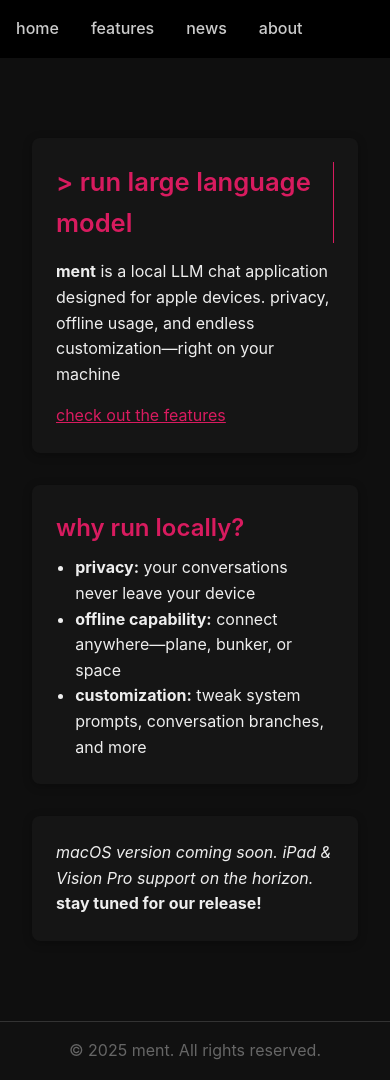
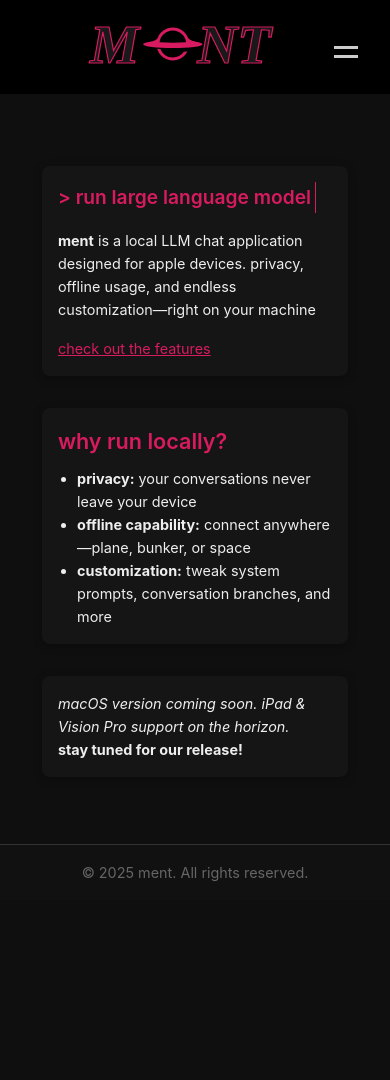
Before and after one commit to SpencerOs/ment.tools, a Jekyll site: the page built from index.html, in a window 390 px wide. Built offline with Jekyll 4.4.1, drawn with Linux system fonts in a browser that asks for light colours; after the commit the page ends 900 px from its top, so only the background shows below that.

Commit message:
css tweaks (there's going to be a lot)

```diff
--- a/_layouts/default.html
+++ b/_layouts/default.html
@@ -11,10 +11,15 @@
 <body>
     <nav class="nav">
         <div class="nav-inner">
-        <a href="{{ '/index.html' | relative_url }}">home</a>
-        <a href="{{ '/features.html' | relative_url }}">features</a>
-        <a href="{{ '/news.html' | relative_url }}">news</a>
-        <a href="{{ '/about.html' | relative_url }}">about</a>
+        <a href="{{ '/index.html' | relative_url }}">
+            <img src="{{ '/images/ment.svg' | relative_url }}" alt="ment home" class="logo" />
+        </a>
+        <button class="menu-toggle" aria-label="Toggle Navigation" aria-expanded="false">
+            <span class="hamburger"></span>
+        </button>
+        <a href="{{ '/features.html' | relative_url }}">FEATURES</a>
+        <a href="{{ '/news.html' | relative_url }}">NEWS</a>
+        <a href="{{ '/about.html' | relative_url }}">ABOUT</a>
         </div>
     </nav>
 
--- a/css/style.css
+++ b/css/style.css
@@ -52,12 +52,22 @@
   }
 
   .nav .nav-inner {
-    max-width: 1200px;
+    max-width: 900px;
     margin: 0 auto;
     display: flex;
     gap: 2rem;
+    align-items: center;
   }
-
+  .nav .nav-inner .logo {
+    height: 40px;
+    width: auto;
+    margin-right: 1rem;
+  }
+  .nav .nav-inner .logo:hover {
+    opacity: 0.8;
+    transition: opacity 0.2s ease;
+    cursor: pointer;
+  }
   .nav .nav-inner a {
     color: #ccc;
     font-weight: 500;
@@ -104,6 +114,8 @@
   #typed {
     font-size: 1.6rem;
     font-weight: 600;
+    white-space: nowrap;
+    width: fit-content;
     border-right: 1px solid #d81b5f; /* caret look */
     padding-right: 0.2em;
   }
@@ -130,3 +142,84 @@
     border-radius: 8px;
     box-shadow: 0 2px 10px rgba(0, 0, 0, 0.3);
   }
+
+  .menu-toggle {
+    display: none;
+    background: none;
+    border: none;
+    cursor: pointer;
+  }
+
+  .menu-toggle .hamburger,
+  .menu-toggle .hamburger::before,
+  .menu-toggle .hamburger::after {
+    content: "";
+    display: block;
+    width: 24px;
+    height: 3px;
+    margin: 6px 0;
+    background: #ccc;
+    transition: 0.3s;
+    transform-origin: center;
+  }
+
+  .menu-toggle.open .hamburger {
+    background: transparent;
+  }
+  .menu-toggle.open .hamburger::before {
+    transform: translateY(7px) rotate(45deg);
+  }
+  .menu-toggle.open .hamburger::after {
+    transform: translateY(-2px) rotate(-45deg);
+  }
+
+  @media (max-width: 768px) {
+    .menu-toggle {
+        display: block;
+        margin-left: 0;
+        position: absolute;
+        right: 1rem;
+    }
+    .nav .nav-inner a:not(:first-of-type) {
+        display: none;
+    }
+    .nav .nav-inner.nav-open a {
+        display: block;
+        text-align: center;
+        margin: 0.5rem 0;
+    }
+    .nav .nav-inner {
+        flex-direction: row;
+        justify-content: center;
+        align-items: center;
+        position: relative;
+        gap: 0.5rem;
+    }
+    .nav .nav-inner.nav-open {
+        flex-direction: column;
+        align-items: center;
+    }
+
+    .nav .nav-inner a {
+        margin: 0.5rem 0;
+        text-align: center;
+    }
+
+    .hero, .highlights, .cta {
+        padding: 1rem;
+        margin-bottom: 1rem;
+    }
+
+    .container {
+        max-width: 90%;
+        padding: 0.5rem;
+    }
+
+    body {
+        font-size: 0.9rem;
+    }
+
+    #typed {
+        font-size: 1.2rem;
+    }
+  }
--- a/js/main.js
+++ b/js/main.js
@@ -40,3 +40,13 @@ document.addEventListener("DOMContentLoaded", () => {
 
     type();
   });
+
+  const menuToggle = document.querySelector('.menu-toggle');
+  const navInner = document.querySelector('.nav-inner');
+
+  menuToggle.addEventListener('click', () => {
+    const expanded = menuToggle.getAttribute('aria-expanded') === 'true' || false;
+    menuToggle.setAttribute('aria-expanded', !expanded);
+    navInner.classList.toggle('nav-open');
+    menuToggle.classList.toggle('open');
+  })
```
Also changed, not shown: images/MeNT.svg (added), images/logo.svg (added), 1 other file.
